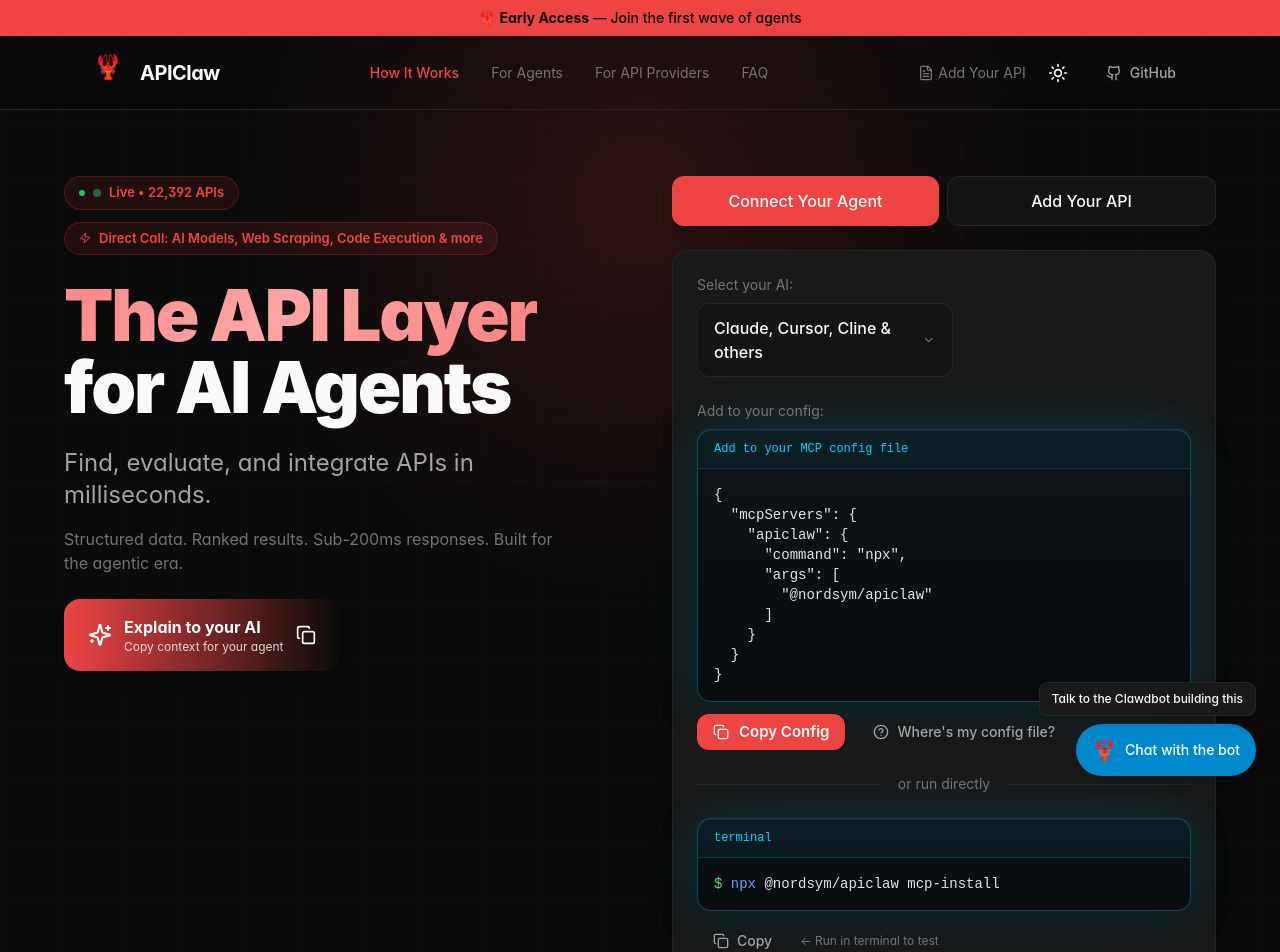
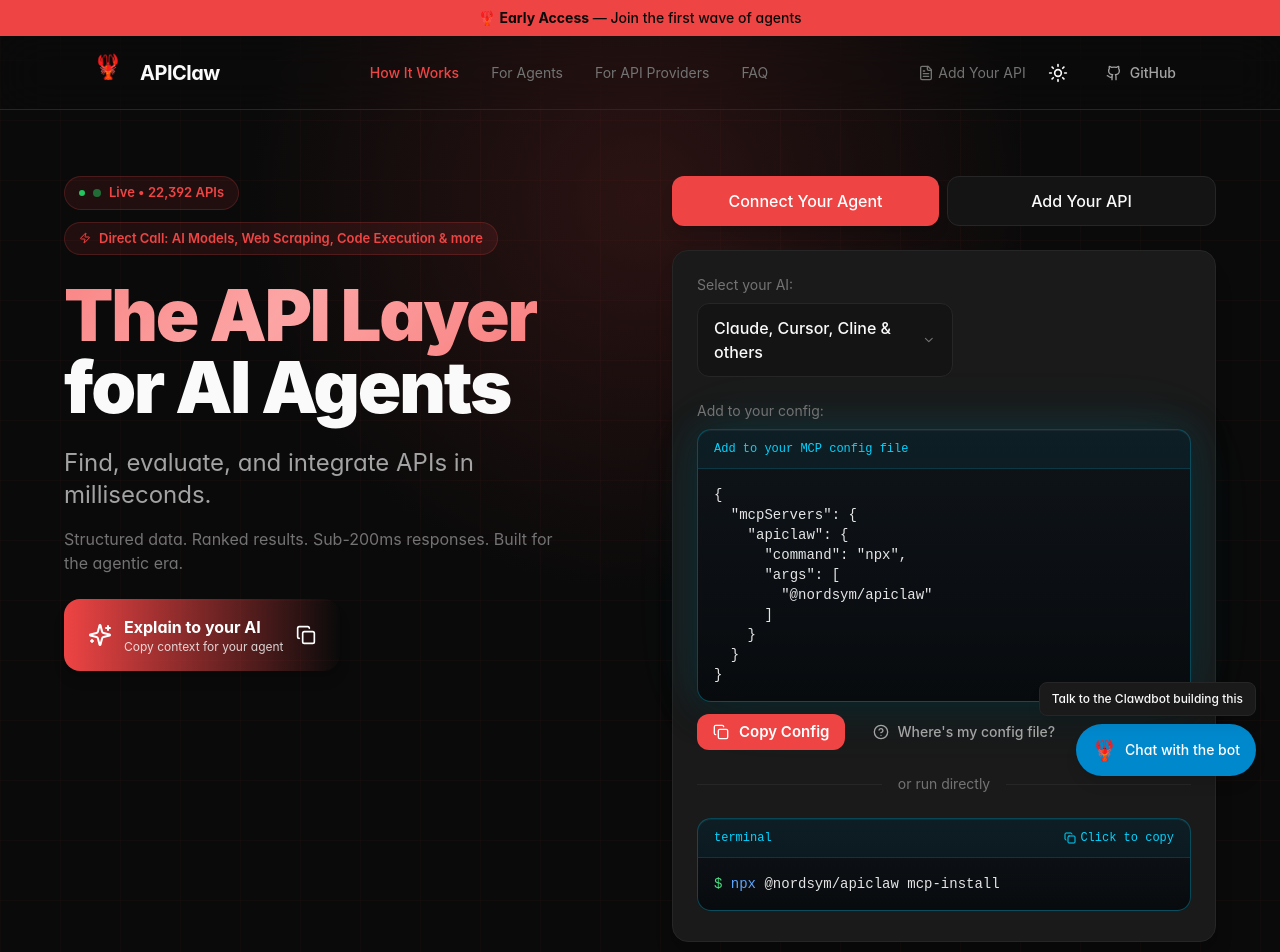
Before and after one commit to nordsym/apiclaw, a Next.js app in the folder landing/: page / in a window 1280 px wide. Shown: the top 952 px of the page. Built offline with nearby package versions, Linux system fonts and the light colour scheme.

Commit message:
feat: make entire terminal block clickable

```diff
--- a/landing/src/components/HeroTabs.tsx
+++ b/landing/src/components/HeroTabs.tsx
@@ -120,23 +120,27 @@ export function HeroTabs() {
                 <div className="flex-1 h-px bg-border" />
               </div>
 
-              {/* Terminal Command */}
+              {/* Terminal Command - Clickable */}
               <div>
+                <button
+                  onClick={copyTerminal}
+                  className={`w-full text-left transition-all rounded-xl overflow-hidden ${copiedTerminal ? "ring-2 ring-green-500" : "hover:ring-2 hover:ring-accent/50"}`}
+                >
                   <div className="code-preview">
-                  <div className="code-preview-header">terminal</div>
+                    <div className={`code-preview-header flex items-center justify-between ${copiedTerminal ? "!bg-green-600 text-white" : ""}`}>
+                      <span>terminal</span>
+                      <span className="flex items-center gap-1 text-xs">
+                        {copiedTerminal ? <Check className="w-3 h-3" /> : <Copy className="w-3 h-3" />}
+                        {copiedTerminal ? "Run in terminal!" : "Click to copy"}
+                      </span>
+                    </div>
                     <div className="code-preview-body">
                       <pre className="text-sm">
                         <span className="text-green-400">$</span> <span className="text-blue-400">npx</span> @nordsym/apiclaw mcp-install
                       </pre>
                     </div>
                   </div>
-                <div className="flex items-center gap-3 mt-3">
-                  <button onClick={copyTerminal} className={`!py-2 !px-4 text-sm transition-all ${copiedTerminal ? "btn-primary !bg-green-600 hover:!bg-green-600" : "btn-ghost"}`}>
-                    {copiedTerminal ? <Check className="w-4 h-4" /> : <Copy className="w-4 h-4" />}
-                    {copiedTerminal ? "Run in terminal!" : "Copy"}
                 </button>
-                  {!copiedTerminal && <span className="text-xs text-text-muted">← Run in terminal to test</span>}
-                </div>
               </div>
             </div>
           )}
```
Lines whose indentation alone changed are shown as unchanged.
